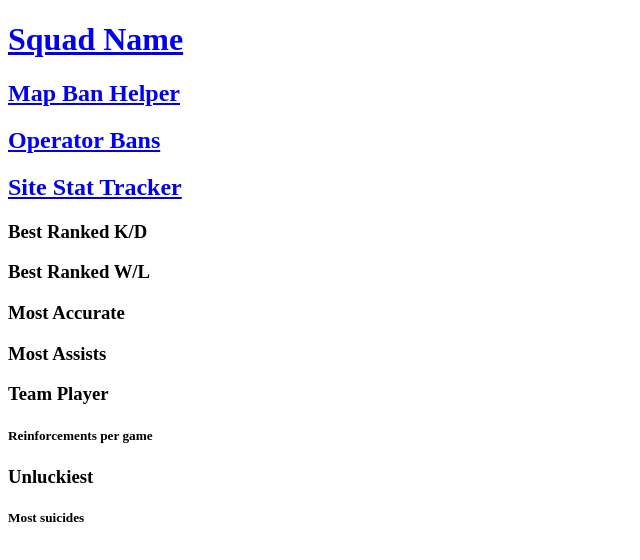
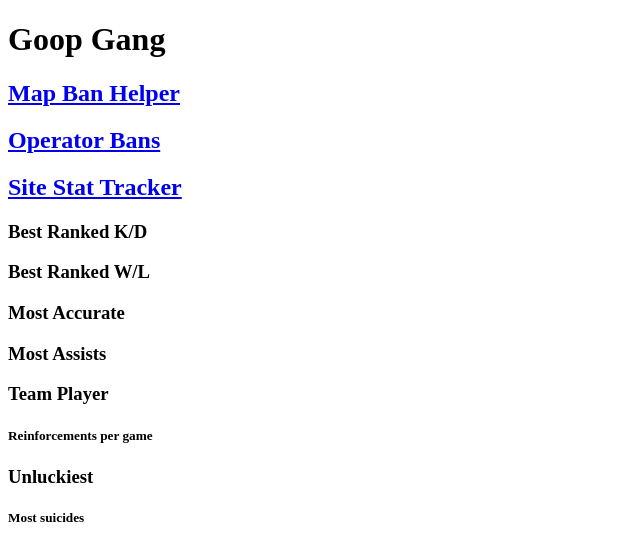
Before and after one commit to MichaelJHla/SiegeSquadTracker, a plain HTML site: page public/html/squad.html in a window 1280 px wide. Shown: the whole page, without its empty margins (0-640 px from the left). Drawn offline with Linux system fonts and the light colour scheme.

Commit message:
Assign filler squad name to the proper header

```diff
--- a/public/html/squad.html
+++ b/public/html/squad.html
@@ -51,4 +51,10 @@
     <!--jQuery import-->
     <script src="../scripts/jquery.js"></script>
 
+    <script>
+        //This will assign the proper squad name to the proper header
+        var squadName = "Goop Gang";
+        $("#squad-name").text(squadName);
+    </script>
+
 </body>
```
